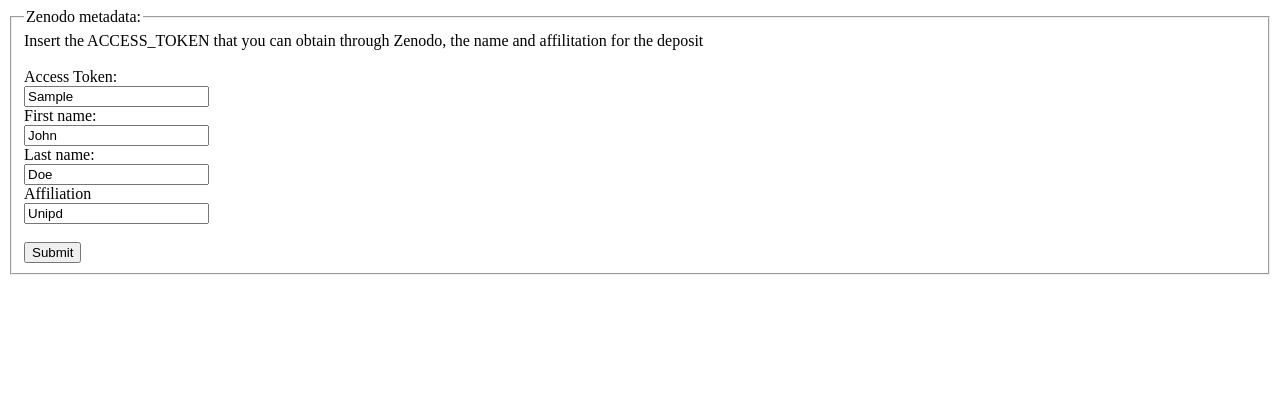
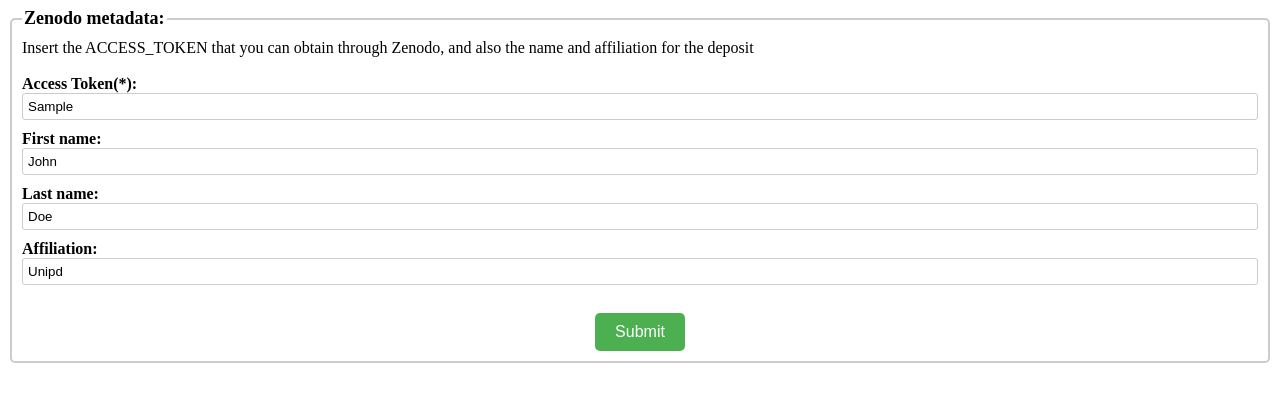
Before and after one commit to aleLotta/ranking-citation, a browser extension: page public/options/options.html in a window 1280 px wide. Both pictures are taken after typing "Sample" into the empty fields and a click on the input "Submit". Drawn offline with Linux system fonts and the light colour scheme.

Commit message:
edited style for options page and added on install event

```diff
--- a/config/webpack.config.js
+++ b/config/webpack.config.js
@@ -12,7 +12,6 @@
       popup: PATHS.src + '/popup.js',
       contentScript: PATHS.src + '/contentScript.js',
       background: PATHS.src + '/background.js',
-      options: PATHS.src + '/options.js'
     },
     devtool: argv.mode === 'production' ? false : 'source-map',
   });
--- a/public/options/options.css
+++ b/public/options/options.css
@@ -0,0 +1,48 @@
+/* Style for the fieldset */
+fieldset {
+    border: 2px solid #ccc;
+    padding: 10px;
+    margin-bottom: 20px;
+    border-radius: 5px;
+}
+
+/* Style for the legend */
+legend {
+    font-size: 18px;
+    font-weight: bold;
+}
+
+/* Style for the labels */
+label {
+    /*display: block;*/
+    margin-bottom: 5px;
+    font-weight: bold;
+}
+
+/* Style for the input fields */
+input[type="text"] {
+    border: 1px solid #ccc;
+    padding: 5px;
+    border-radius: 3px;
+    width: 100%;
+    box-sizing: border-box;
+    margin-bottom: 10px;
+}
+
+/* Style for the submit button */
+input[type="submit"] {
+    background-color: #4CAF50;
+    color: white;
+    border: none;
+    padding: 10px 20px;
+    border-radius: 5px;
+    cursor: pointer;
+    font-size: 16px;
+    display: block;
+    margin: auto;
+}
+
+/* Style for the submit button on hover */
+input[type="submit"]:hover {
+    background-color: #45a049;
+}
--- a/public/options/options.html
+++ b/public/options/options.html
@@ -11,21 +11,23 @@
 
 <body>
     <div id="content">
-        <form id="options-form"></form>
+        <form id="options-form">
             <fieldset>
                 <legend>Zenodo metadata:</legend>
-            Insert the ACCESS_TOKEN that you can obtain through Zenodo, the name and affilitation for the deposit<br><br>
-            <label for="atoken">Access Token:</label><br>
+                Insert the ACCESS_TOKEN that you can obtain through Zenodo, and also the name and affiliation for the
+                deposit<br><br>
+                <label for="atoken">Access Token(*):</label><br>
                 <input type="text" id="atoken" name="atoken" required><br>
                 <label for="fname">First name:</label><br>
                 <input type="text" id="fname" name="fname" value="John"><br>
                 <label for="lname">Last name:</label><br>
                 <input type="text" id="lname" name="lname" value="Doe"><br>
-            <label for="affiliation">Affiliation</label><br>
+                <label for="affiliation">Affiliation:</label><br>
                 <input type="text" id="affiliation" name="affiliation" value="Unipd"><br><br>
 
                 <input type="submit" value="Submit">
             </fieldset>
+        </form>
     </div>
     <div id="status"></div>
     <script src="options.js"></script>
--- a/public/options/options.js
+++ b/public/options/options.js
@@ -1,11 +1,22 @@
 'use strict'
 
 document.addEventListener("DOMContentLoaded", function (event) {
-    alert("content loaded");
+    chrome.storage.sync.get(['accessToken', 'firstName', 'lastName', 'affiliation'], function (items) {
+        if (Object.keys(items).length !== 0) {
+            document.getElementById("atoken").value = items.accessToken;
+            document.getElementById("fname").value = items.firstName;
+            document.getElementById("lname").value = items.lastName;
+            document.getElementById("affiliation").value = items.affiliation;
+        }
+    });
+
     document.getElementById("options-form").addEventListener("submit", saveOptions);
+
 });
 
-function saveOptions() {
+function saveOptions(event) {
+    event.preventDefault();
+    console.log("saving options");
     var accessToken = document.getElementById("atoken").value;
     var firstName = document.getElementById("fname").value;
     var lastName = document.getElementById("lname").value;
@@ -20,8 +31,10 @@
         // Notify the user that the options were saved.
         var status = document.getElementById('status');
         status.textContent = 'Options saved.';
+        document.getElementsByTagName("fieldset")[0].style = "border: 4px solid green;";
         setTimeout(function () {
             status.textContent = '';
+            document.getElementsByTagName("fieldset")[0].style = "border: 2px solid #ccc;";
         }, 1500);
     });
 }
--- a/src/background.js
+++ b/src/background.js
@@ -1,3 +1,8 @@
+// Go to options page when installed
+chrome.runtime.onInstalled.addListener(() => {
+	chrome.runtime.openOptionsPage();
+})
+
 
 // Check if popup as said to start RO creation
 chrome.runtime.onMessage.addListener((request, sender, sendResponse) => {
--- a/src/popup.js
+++ b/src/popup.js
@@ -129,7 +129,7 @@
 				}
 			});
 
-			//chrome.storage.local.clear(function () {
+			//chrome.storage.sync.clear(function () {
 			//	var error = chrome.runtime.lastError;
 			//	if (error) {
 			//		console.error(error);
```
Lines whose indentation alone changed are shown as unchanged.
